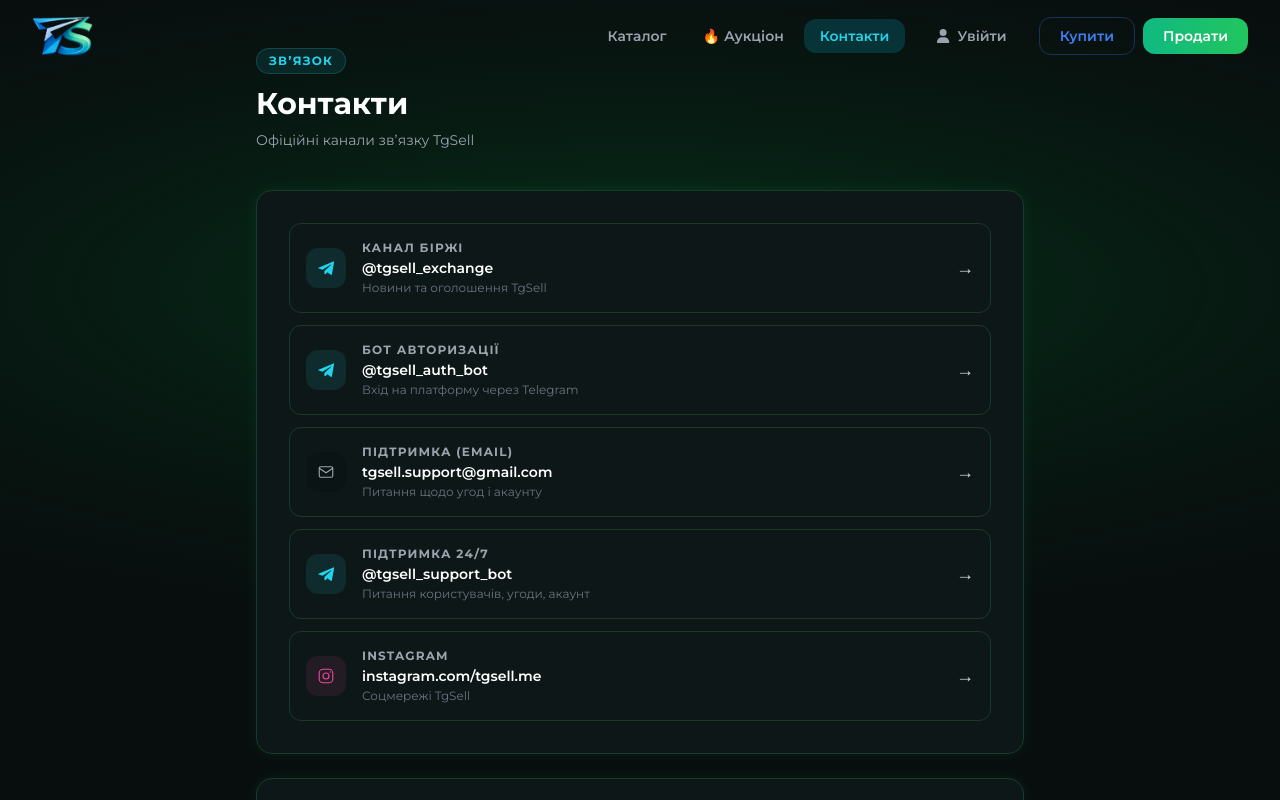
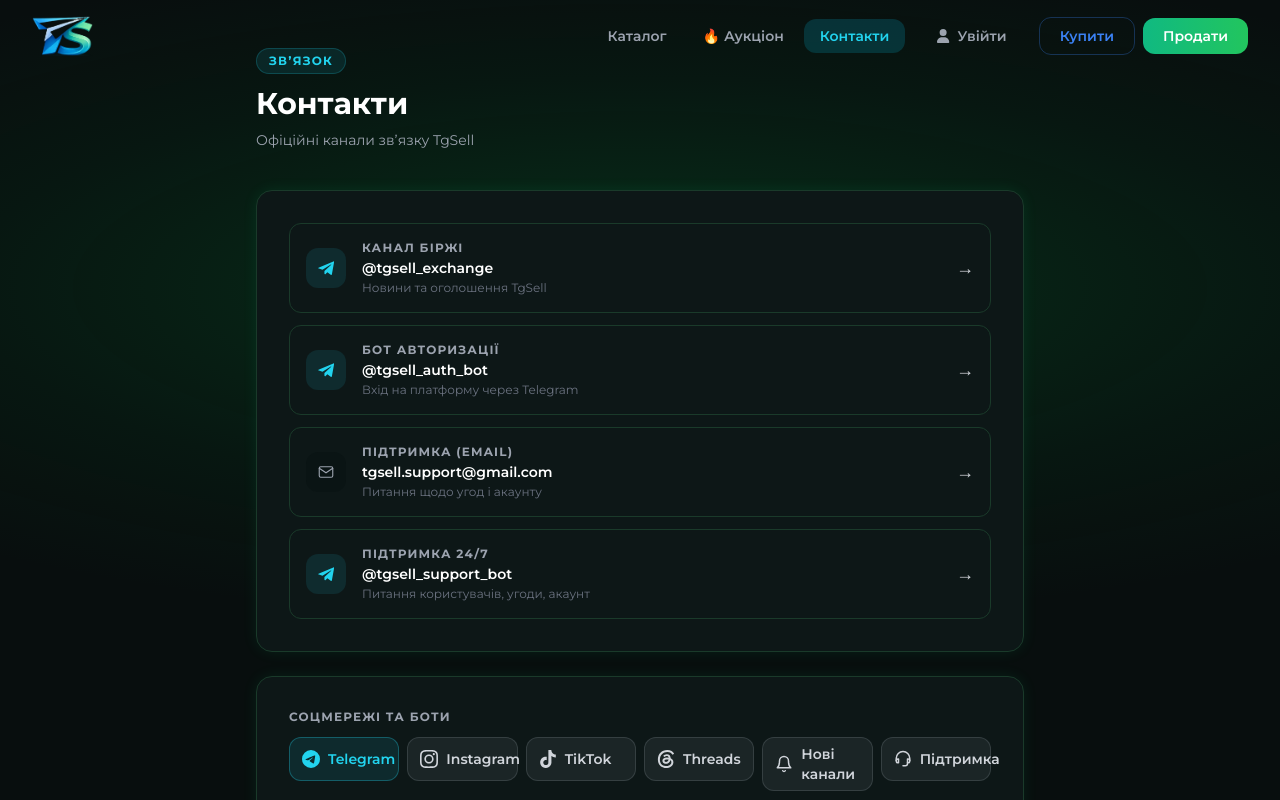
Before and after one commit to RenatKost/tgsell, a React (Vite) app: page /contacts in a window 1280 px wide. Shown: the top 800 px of the page. Built offline with nearby package versions, Linux system fonts and the light colour scheme; no server answers.

Commit message:
fix(contacts): remove duplicate Instagram item (social block keeps it)

```diff
--- a/src/layouts/ContactsPage.jsx
+++ b/src/layouts/ContactsPage.jsx
@@ -29,13 +29,6 @@
     href: 'https://t.me/tgsell_support_bot',
     hint: 'Питання користувачів, угоди, акаунт',
     icon: 'admin',
-  },
-  {
-    title: 'Instagram',
-    label: 'instagram.com/tgsell.me',
-    href: 'https://instagram.com/tgsell.me',
-    hint: 'Соцмережі TgSell',
-    icon: 'ig',
   },
 ];
 
```
